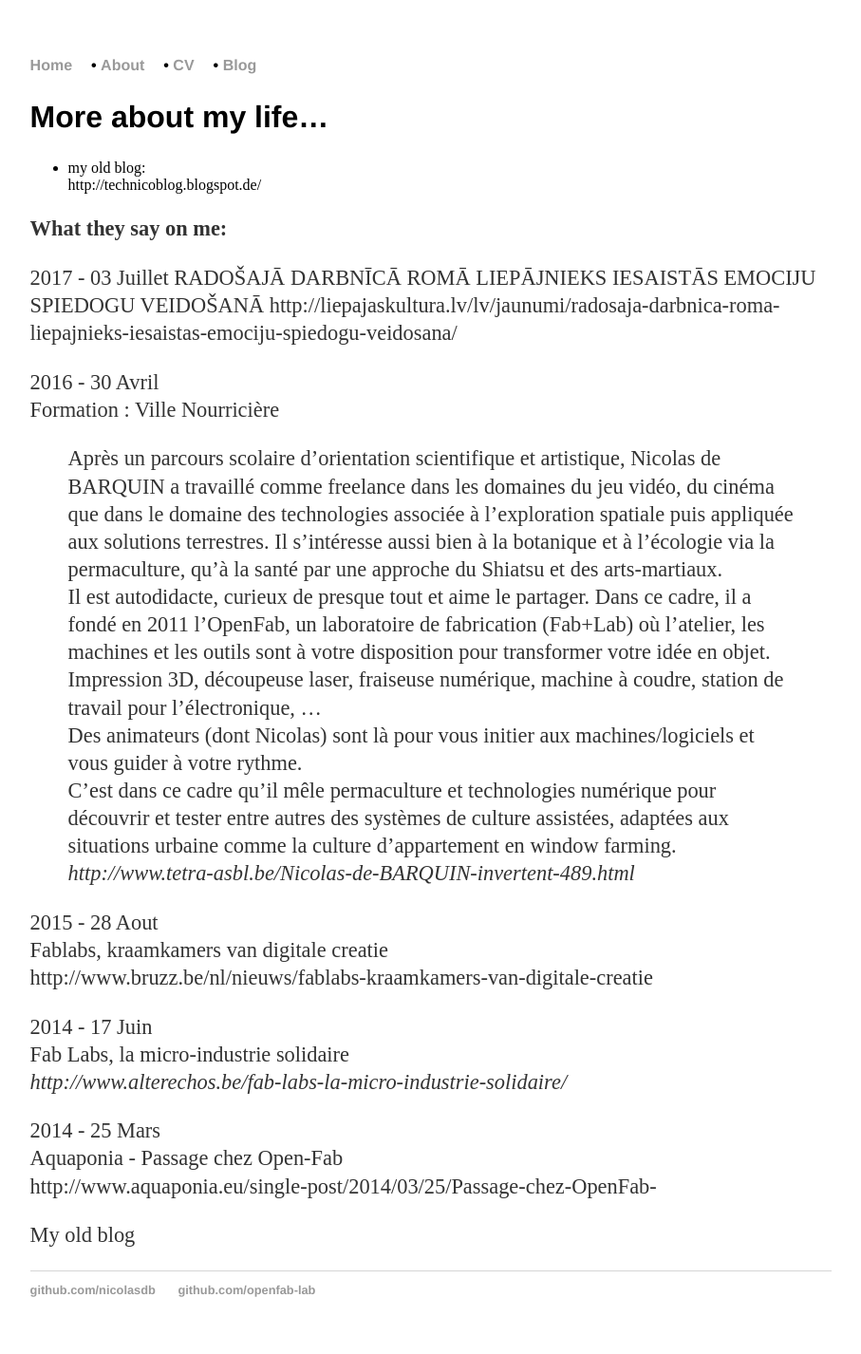
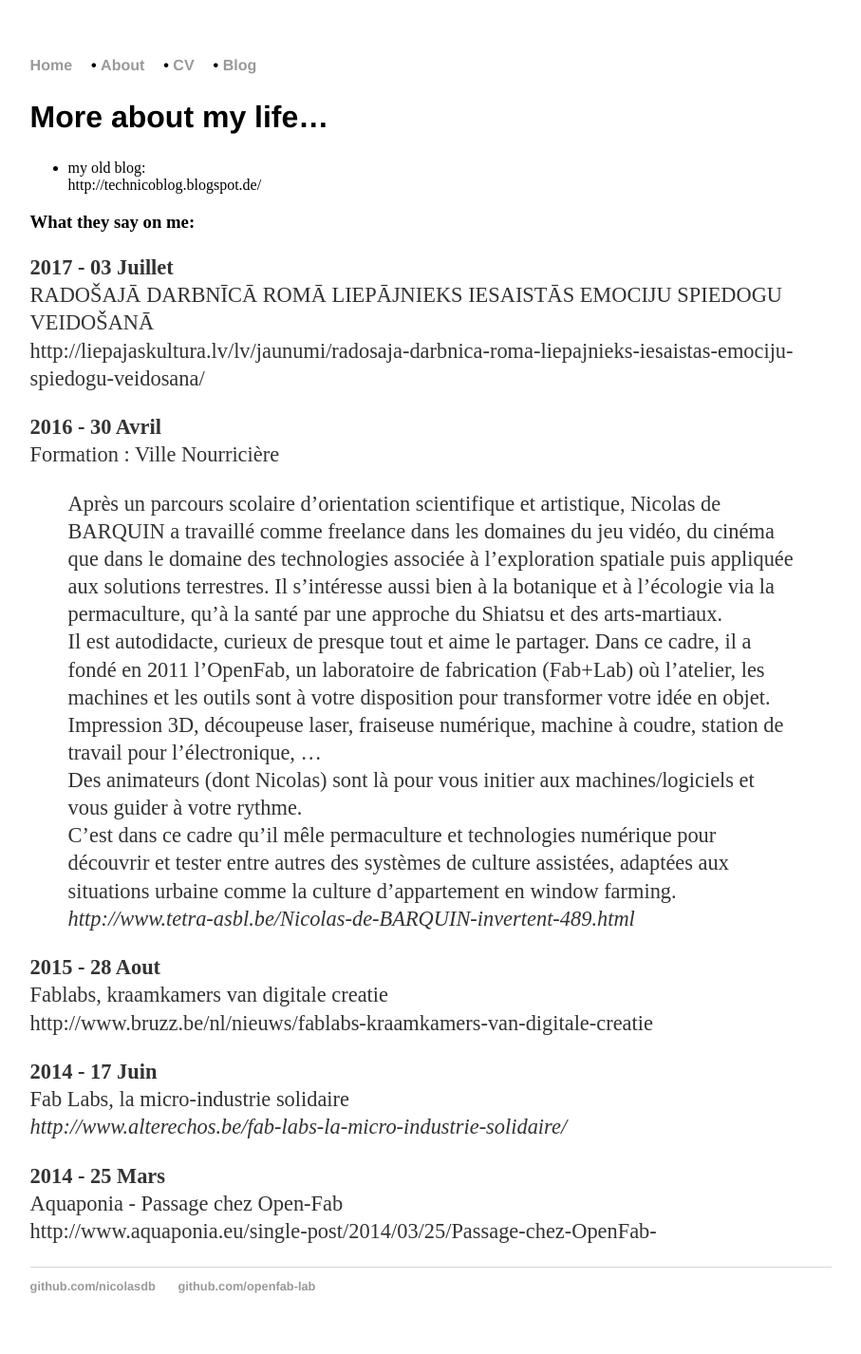
Before and after one commit to nicolasdb/nicolasdb.github.io, a Jekyll site: the page built from about/index.md, in a window 1280 px wide. Shown: the whole page at 95% size, without its empty margins (186-1093 px from the left). Built offline with Jekyll 4.4.1, drawn with Linux system fonts in a browser that asks for light colours.

Commit message:
Update index.md

```diff
--- a/about/index.md
+++ b/about/index.md
@@ -7,13 +7,13 @@ title: about
 - my old blog:
 http://technicoblog.blogspot.de/
 
-**What they say on me:**
+### What they say on me:
 
-2017 - 03 Juillet
+**2017 - 03 Juillet**
 RADOŠAJĀ DARBNĪCĀ ROMĀ LIEPĀJNIEKS IESAISTĀS EMOCIJU SPIEDOGU VEIDOŠANĀ
 http://liepajaskultura.lv/lv/jaunumi/radosaja-darbnica-roma-liepajnieks-iesaistas-emociju-spiedogu-veidosana/
 
-2016 - 30 Avril
+**2016 - 30 Avril**
 Formation : Ville Nourricière
 >Après un parcours scolaire d'orientation scientifique et artistique, Nicolas de BARQUIN a travaillé comme freelance dans les domaines du jeu vidéo, du cinéma que dans le domaine des technologies associée à l'exploration spatiale puis appliquée aux solutions terrestres. Il s'intéresse aussi bien à la botanique et à l'écologie via la permaculture, qu'à la santé par une approche du Shiatsu et des arts-martiaux.
 Il est autodidacte, curieux de presque tout et aime le partager. Dans ce cadre, il a fondé en 2011 l'OpenFab, un laboratoire de fabrication (Fab+Lab) où l'atelier, les machines et les outils sont à votre disposition pour transformer votre idée en objet.
@@ -22,17 +22,14 @@ Des animateurs (dont Nicolas) sont là pour vous initier aux machines/logiciels
 C'est dans ce cadre qu'il mêle permaculture et technologies numérique pour découvrir et tester entre autres des systèmes de culture assistées, adaptées aux situations urbaine comme la culture d'appartement en window farming.
 *http://www.tetra-asbl.be/Nicolas-de-BARQUIN-invertent-489.html*
 
-2015 - 28 Aout
+**2015 - 28 Aout**
 Fablabs, kraamkamers van digitale creatie
 http://www.bruzz.be/nl/nieuws/fablabs-kraamkamers-van-digitale-creatie
 
-2014 - 17 Juin
+**2014 - 17 Juin**
 Fab Labs, la micro-industrie solidaire
 *http://www.alterechos.be/fab-labs-la-micro-industrie-solidaire/*
 
-2014 - 25 Mars
+**2014 - 25 Mars**
 Aquaponia - Passage chez Open-Fab
 http://www.aquaponia.eu/single-post/2014/03/25/Passage-chez-OpenFab-
-
-
-My old blog
```
